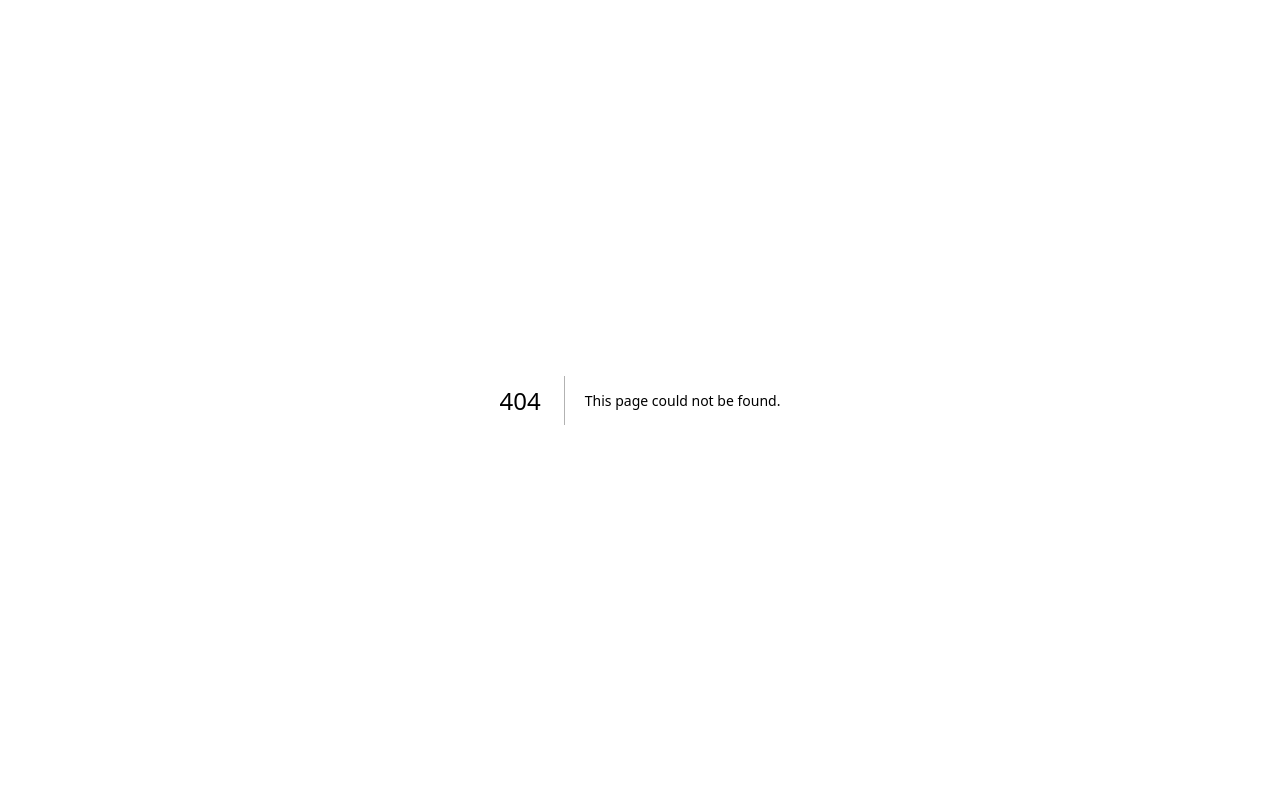
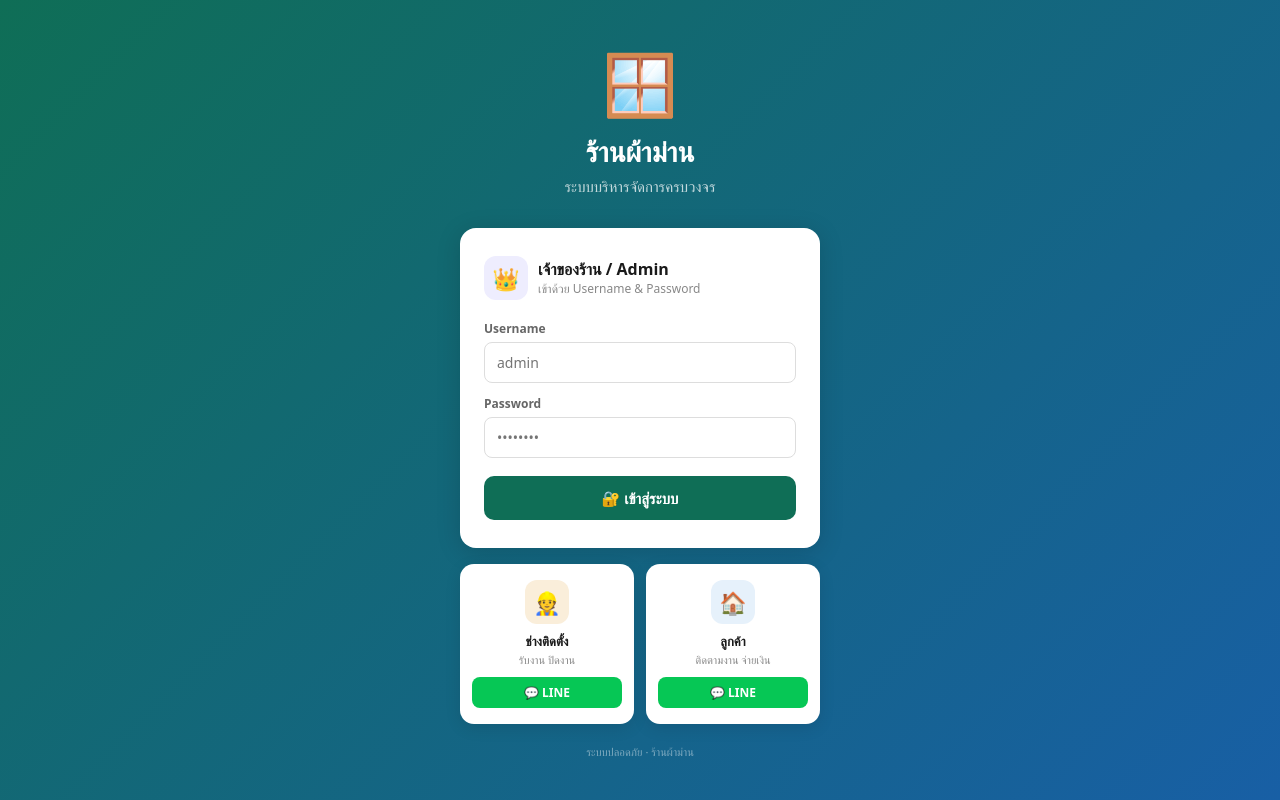
Before and after one commit to thotsaphon19/curtain-shop, a Next.js app: page /login in a window 1280 px wide. Before the commit this address had no page. Built offline with nearby package versions, Linux system fonts and the light colour scheme.

Commit message:
Add files via upload

```diff
--- /dev/null
+++ b/src/app/login/AdminLoginForm.tsx
@@ -0,0 +1,62 @@
+'use client'
+import { useState } from 'react'
+import { useRouter } from 'next/navigation'
+
+export default function AdminLoginForm({ error, next }: { error?: string; next?: string }) {
+  const router = useRouter()
+  const [username, setUsername] = useState('')
+  const [password, setPassword] = useState('')
+  const [loading, setLoading] = useState(false)
+  const [err, setErr] = useState(error || '')
+
+  async function handleSubmit(e: React.FormEvent) {
+    e.preventDefault()
+    setLoading(true); setErr('')
+    const res = await fetch('/api/auth/admin-login', {
+      method: 'POST',
+      headers: { 'Content-Type': 'application/json' },
+      body: JSON.stringify({ username, password }),
+    })
+    const data = await res.json()
+    if (data.success) {
+      router.push(next || '/dashboard')
+      router.refresh()
+    } else {
+      setErr(data.error || 'Username หรือ Password ไม่ถูกต้อง')
+    }
+    setLoading(false)
+  }
+
+  return (
+    <form onSubmit={handleSubmit}>
+      {err && (
+        <div style={{ background:'#FCEBEB', color:'#A32D2D', padding:'8px 12px', borderRadius:8, fontSize:13, marginBottom:14, fontWeight:600 }}>
+          ❌ {err}
+        </div>
+      )}
+      <div style={{ marginBottom:12 }}>
+        <label style={{ display:'block', fontSize:12, fontWeight:600, color:'#666', marginBottom:5 }}>Username</label>
+        <input
+          value={username} onChange={e => setUsername(e.target.value)}
+          required placeholder="admin"
+          style={{ width:'100%', padding:'10px 12px', borderRadius:8, border:'1.5px solid #ddd', fontSize:14, boxSizing:'border-box' }}
+        />
+      </div>
+      <div style={{ marginBottom:18 }}>
+        <label style={{ display:'block', fontSize:12, fontWeight:600, color:'#666', marginBottom:5 }}>Password</label>
+        <input
+          type="password" value={password} onChange={e => setPassword(e.target.value)}
+          required placeholder="••••••••"
+          style={{ width:'100%', padding:'10px 12px', borderRadius:8, border:'1.5px solid #ddd', fontSize:14, boxSizing:'border-box' }}
+        />
+      </div>
+      <button type="submit" disabled={loading} style={{
+        width:'100%', padding:'12px', borderRadius:10, border:'none',
+        background: loading ? '#aaa' : '#0F6E56', color:'#fff',
+        fontSize:15, fontWeight:700, cursor: loading ? 'not-allowed' : 'pointer',
+      }}>
+        {loading ? 'กำลังเข้าสู่ระบบ...' : '🔐 เข้าสู่ระบบ'}
+      </button>
+    </form>
+  )
+}
--- /dev/null
+++ b/src/app/login/page.tsx
@@ -0,0 +1,52 @@
+import AdminLoginForm from './AdminLoginForm'
+export const dynamic = 'force-dynamic'
+
+export default function LoginPage({ searchParams }: { searchParams: Record<string, string> }) {
+  const error = searchParams?.error
+  const next = searchParams?.next || ''
+
+  return (
+    <html lang="th"><body style={{ margin:0, fontFamily:'system-ui,sans-serif' }}>
+    <div style={{ minHeight:'100dvh', background:'linear-gradient(135deg,#0F6E56 0%,#185FA5 100%)', display:'flex', flexDirection:'column', alignItems:'center', justifyContent:'center', padding:20 }}>
+      <div style={{ textAlign:'center', marginBottom:32 }}>
+        <div style={{ fontSize:60, marginBottom:8 }}>🪟</div>
+        <h1 style={{ color:'#fff', fontSize:28, fontWeight:800, margin:0 }}>ร้านผ้าม่าน</h1>
+        <p style={{ color:'rgba(255,255,255,0.75)', fontSize:15, margin:'6px 0 0' }}>ระบบบริหารจัดการครบวงจร</p>
+      </div>
+
+      {/* Admin login */}
+      <div style={{ background:'#fff', borderRadius:16, padding:'28px 24px', width:'100%', maxWidth:360, boxShadow:'0 4px 24px rgba(0,0,0,0.15)', marginBottom:16 }}>
+        <div style={{ display:'flex', alignItems:'center', gap:10, marginBottom:20 }}>
+          <div style={{ width:44, height:44, borderRadius:12, background:'var(--purple-lt,#EEEDFE)', display:'flex', alignItems:'center', justifyContent:'center', fontSize:22 }}>👑</div>
+          <div>
+            <div style={{ fontWeight:800, fontSize:16, color:'#1A1A1A' }}>เจ้าของร้าน / Admin</div>
+            <div style={{ fontSize:12, color:'#888' }}>เข้าด้วย Username & Password</div>
+          </div>
+        </div>
+        <AdminLoginForm error={error} next={next} />
+      </div>
+
+      {/* ช่าง + ลูกค้า ยัง login ด้วย LINE */}
+      <div style={{ display:'grid', gridTemplateColumns:'1fr 1fr', gap:12, width:'100%', maxWidth:360 }}>
+        {[
+          { role:'technician', icon:'👷', label:'ช่างติดตั้ง', desc:'รับงาน ปิดงาน', color:'#854F0B', bg:'#FAEEDA' },
+          { role:'customer',   icon:'🏠', label:'ลูกค้า',      desc:'ติดตามงาน จ่ายเงิน', color:'#185FA5', bg:'#E6F1FB' },
+        ].map(c => (
+          <a key={c.role} href={`/api/auth/line?role=${c.role}`} style={{ textDecoration:'none' }}>
+            <div style={{ background:'#fff', borderRadius:14, padding:'16px 12px', textAlign:'center', boxShadow:'0 4px 16px rgba(0,0,0,0.1)' }}>
+              <div style={{ width:44, height:44, borderRadius:12, background:c.bg, display:'flex', alignItems:'center', justifyContent:'center', fontSize:22, margin:'0 auto 8px' }}>{c.icon}</div>
+              <div style={{ fontWeight:700, fontSize:13, color:'#1A1A1A', marginBottom:2 }}>{c.label}</div>
+              <div style={{ fontSize:11, color:'#888', marginBottom:10 }}>{c.desc}</div>
+              <div style={{ background:'#06C755', borderRadius:8, padding:'7px 0', color:'#fff', fontWeight:700, fontSize:12 }}>💬 LINE</div>
+            </div>
+          </a>
+        ))}
+      </div>
+
+      <p style={{ color:'rgba(255,255,255,0.45)', fontSize:11, marginTop:20, textAlign:'center' }}>
+        ระบบปลอดภัย · ร้านผ้าม่าน
+      </p>
+    </div>
+    </body></html>
+  )
+}
```
